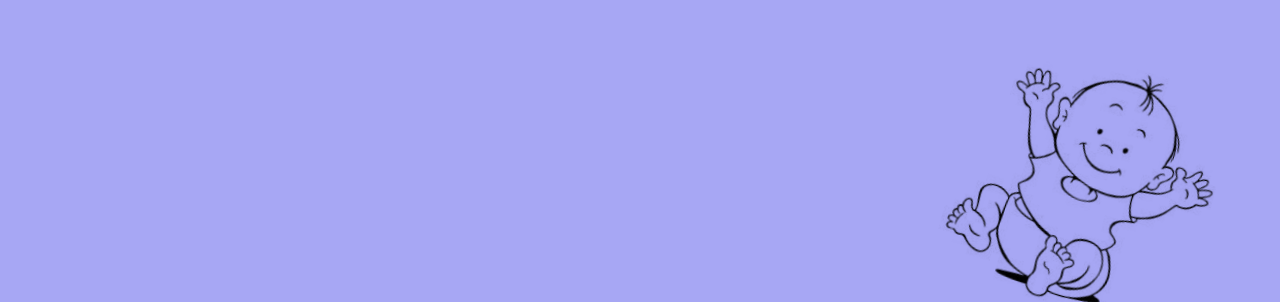
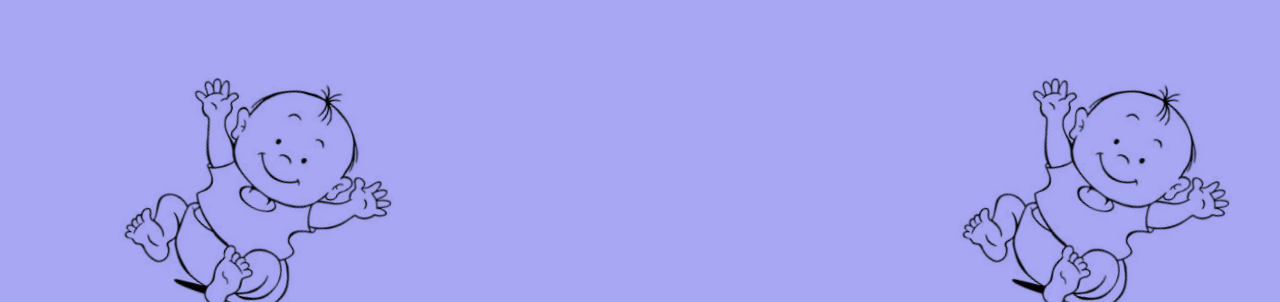
Before and after one commit to vijaylaxmibuddhiraja/CSS-Animation-plus-SVG, a plain HTML site: page index.html in a window 1280 px wide. Shown: the top 302 px of the page. Drawn offline with nearby package versions, Linux system fonts and the light colour scheme; a web font is replaced by a local one.

Commit message:
changes done in twins rotation

```diff
--- a/index.html
+++ b/index.html
@@ -13,22 +13,25 @@
 <body>
 
      <header>
-        <!--<div class="twin1">
+        <div class="twin1">
             <img src="/images/baby1.jpg" alt="baby1">
-        </div>-->
+        </div>
            <div class="twin2">
             <img src="/images/baby2.jpg" alt="baby2">
          </div>
+      </header>
+
         <div class="birthday">
            <h3>You are invited to a</h3>
            <h1 class="animate__animated animate__zoomIn animate__infinite">Birthday</h1>
            <h2 class="animate__animated animate__zoomIn animate__infinite">Party</h2>
         </div>
-     </header>
+
      <p>
           <div class="invite">
           <h2>We are celebrating our twins birthday and you are cordially invited.</h2> <br>
-        <div class="transit">
+
+          <div class="transit">
              Date : --/--/-- <br>
              Time : 6 PM onwards <br>
           <span>Venue : XxYy</span>
--- a/style/style.css
+++ b/style/style.css
@@ -8,32 +8,40 @@ body {
     background: rgb(167, 167, 244);
 }
 
-/*.twin1 {
+.twin1 {
     mix-blend-mode: multiply;
-    margin-top: 25px;
-    margin-left: 30px;
-    padding: 20px;
-
+    padding: 10px;
+    display:inline-block;
+    flex-direction: row;
+    justify-content: flex-end;
+    align-items: flex-end;
+    margin-left: 10%;
 }
 
 .twin1 {
-    object-fit: contain;
-    animation: imgRotate 3.5s ease infinite;
-    animation-direction:initial;
+
+    animation: imgRotate 4.5s ease infinite;
+    animation-direction:alternate-reverse;
 }
 
 .twin1:hover {
     animation-play-state: paused;
 }
-*/
 
+@keyframes imgRotate {
+    0% {transform: scale(1) rotate(0deg);}
+    50% {transform: scale(1.1) rotate(45deg);}
+    100% {transform: scale(1) rotate(0deg);}
+}
 
 .twin2 {
-    position: relative;
-    display:inline-flex;
+    margin-left: 44%;
+    margin-top: 5%;
+    padding: 10px;
+    display:inline-block;
     flex-direction: row;
-    margin-top: 5%;
-    margin-left: 75%;
+    justify-content: flex-end;
+    align-items: flex-end;
     mix-blend-mode: multiply;
 }
 
```
Also changed, not shown: index1.html (+16 -0 lines).
